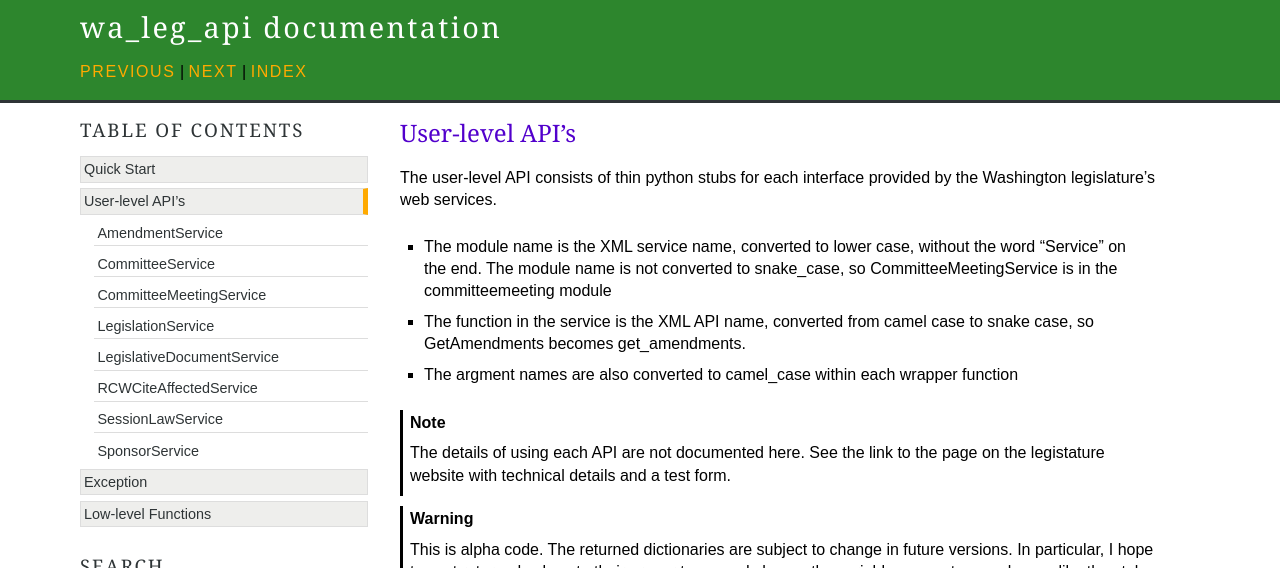
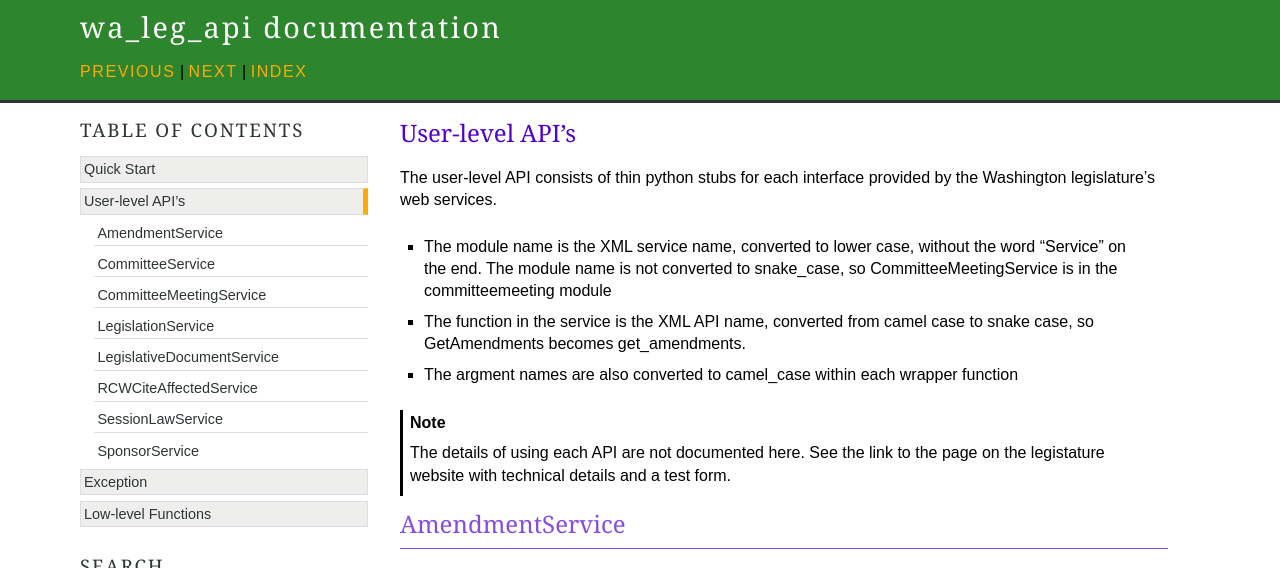
Before and after one commit to j-carson/wa-leg-api, a Sphinx documentation site: the page built from docs/userapis.rst, in a window 1280 px wide and 1400 px high. Shown: the top 568 px of the window. Built offline with Sphinx 7.4.7, drawn with Linux system fonts in a browser that asks for light colours; some of the changed text lies outside the part shown; grey boxes are pictures that could not be loaded.

Commit message:
update docs for last round of changes

```diff
--- a/docs/userapis.rst
+++ b/docs/userapis.rst
@@ -15,11 +15,6 @@ for each interface provided by the Washington legislature's web services.
    The details of using each API are not documented
    here. See the link to the page on the legistature website
    with technical details and a test form.
-
-.. warning::
-   This is alpha code. The returned dictionaries are subject to change in future
-   versions. In particular, I hope to cast returned values to their proper types and
-   change the variable names to camel_case like the stub functions use.
 
 
 AmendmentService
```
Also changed, not shown: other parts of docs/userapis.rst (+3 -0 lines), README.md (+1 -0 lines), docs/QuickStart.md (+7 -7 lines), 1 other file.
